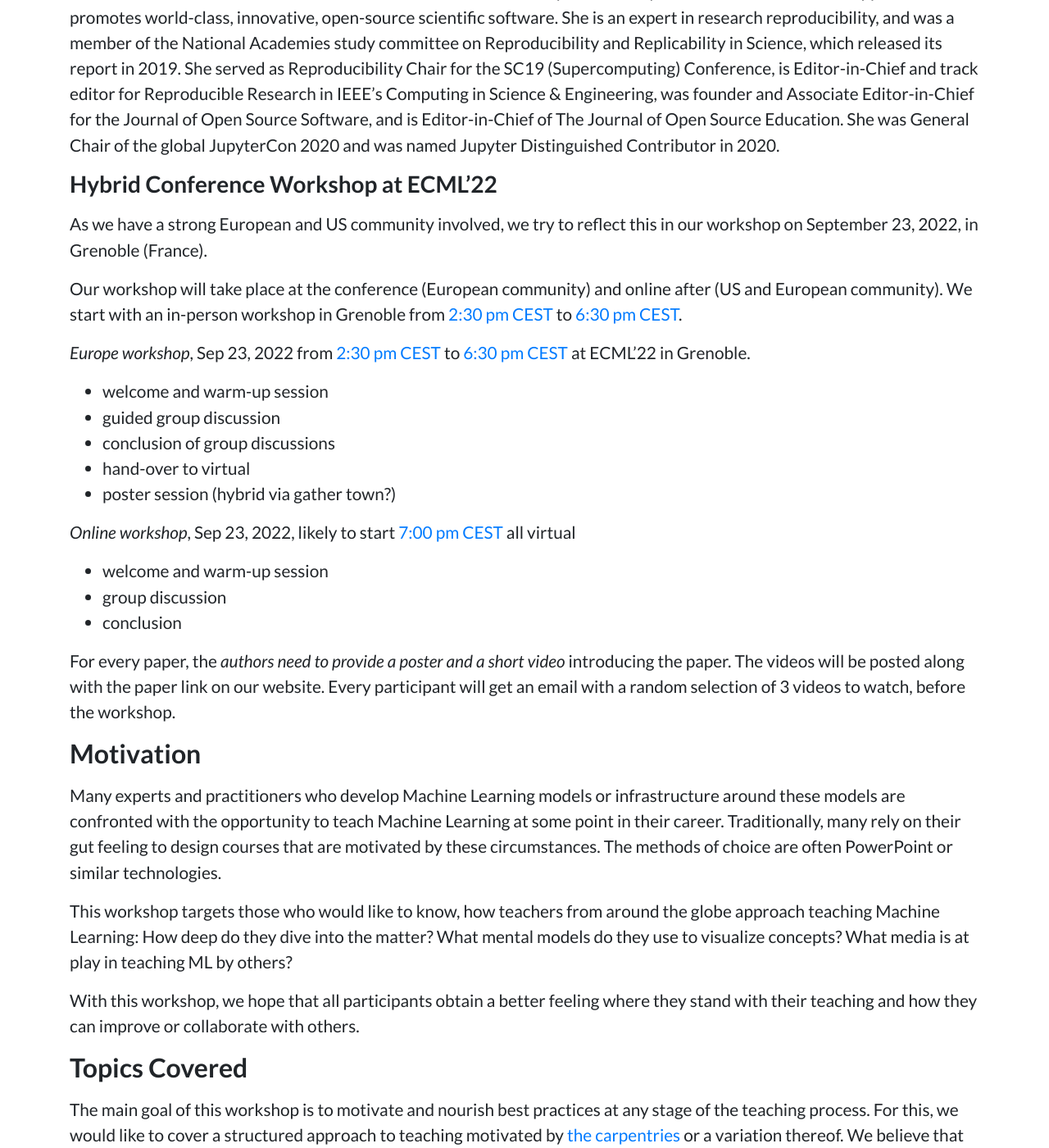
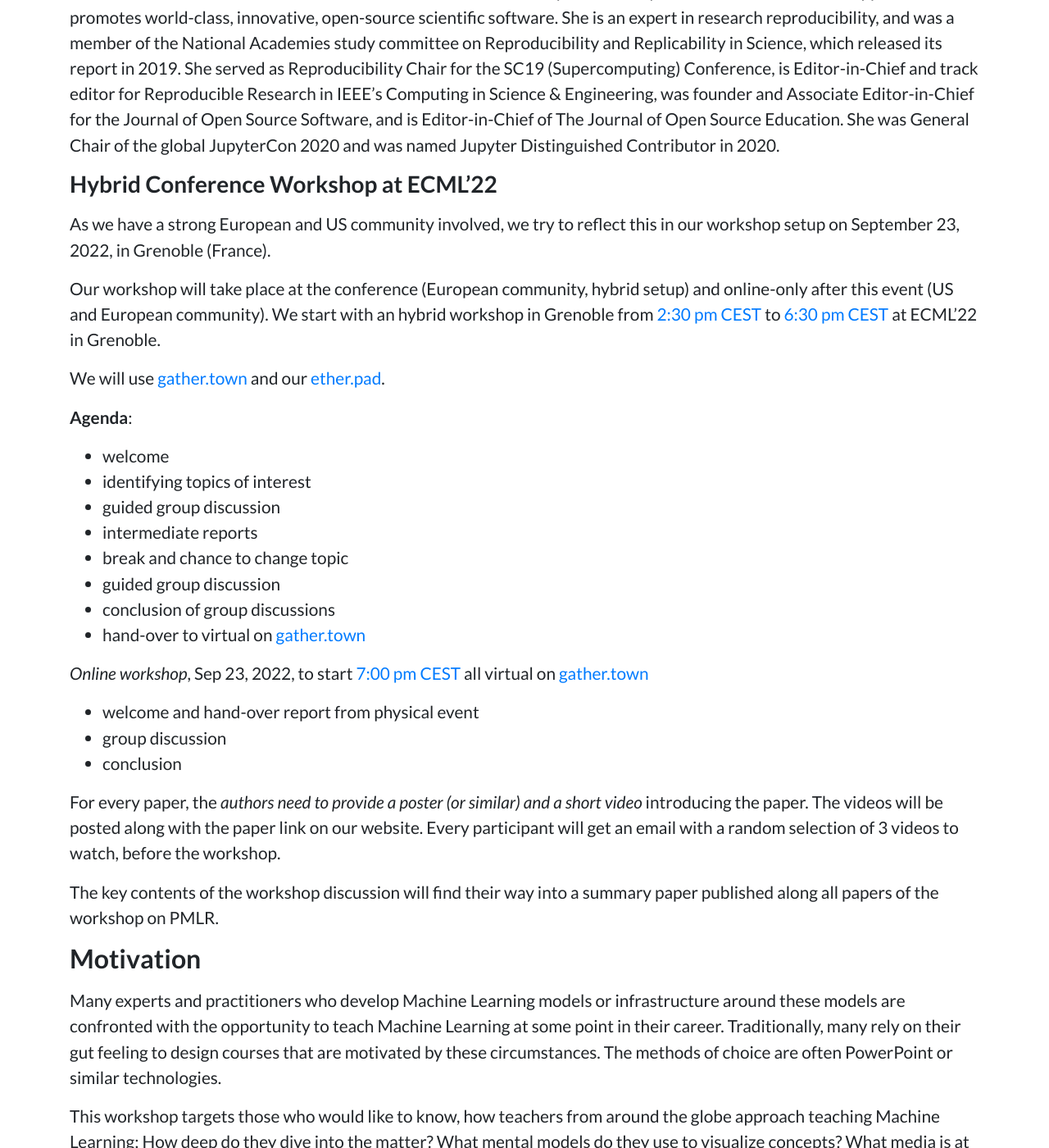
Before and after one commit to teaching-ml/2022, a Jekyll site: the page built from index.md, in a window 1280 px wide and 1400 px high, scrolled down 4004 px. Shown: the whole window at 82% size. Built offline with Jekyll 4.4.1, drawn with Linux system fonts in a browser that asks for light colours.

Commit message:
update to workshop agenda

```diff
--- a/index.md
+++ b/index.md
@@ -107,26 +107,32 @@ Distinguished Contributor in 2020.
 
 ### Hybrid Conference Workshop at ECML'22
 
-As we have a strong European and US community involved, we try to reflect this in our workshop on September 23, 2022, in Grenoble (France).
+As we have a strong European and US community involved, we try to reflect this in our workshop setup on September 23, 2022, in Grenoble (France).
 
-Our workshop will take place at the conference (European community) and online after (US and European community). We start with an in-person workshop in Grenoble from [2:30 pm CEST](https://www.timeanddate.com/worldclock/fixedtime.html?iso=20220923T1230) to [6:30 pm CEST](https://www.timeanddate.com/worldclock/fixedtime.html?iso=20220923T1630).
+Our workshop will take place at the conference (European community, hybrid setup) and online-only after this event (US and European community). We start with an hybrid workshop in Grenoble from [2:30 pm CEST](https://www.timeanddate.com/worldclock/fixedtime.html?iso=20220923T1230) to [6:30 pm CEST](https://www.timeanddate.com/worldclock/fixedtime.html?iso=20220923T1630) at ECML'22 in Grenoble.
 
-*Europe workshop*, Sep 23, 2022 from [2:30 pm CEST](https://www.timeanddate.com/worldclock/fixedtime.html?iso=20220923T1230) to [6:30 pm CEST](https://www.timeanddate.com/worldclock/fixedtime.html?iso=20220923T1630) at ECML'22 in Grenoble.
+We will use [gather.town](https://app.gather.town/invite?token=nR7dgxAjGGiQyd7WJWkSvl1tNyhdtrJc) and our [ether.pad](https://etherpad.wikimedia.org/p/TeachML2022).
 
-- welcome and warm-up session
+**Agenda**:
+
+- welcome
+- identifying topics of interest
+- guided group discussion
+- intermediate reports
+- break and chance to change topic
 - guided group discussion
 - conclusion of group discussions
-- hand-over to virtual
-- poster session (hybrid via gather town?)
+- hand-over to virtual on [gather.town](https://app.gather.town/invite?token=nR7dgxAjGGiQyd7WJWkSvl1tNyhdtrJc)
 
-*Online workshop*, Sep 23, 2022, likely to start [7:00 pm CEST](https://www.timeanddate.com/worldclock/fixedtime.html?iso=20220923T1700) all virtual
+*Online workshop*, Sep 23, 2022, to start [7:00 pm CEST](https://www.timeanddate.com/worldclock/fixedtime.html?iso=20220923T1700) all virtual on [gather.town](https://app.gather.town/invite?token=nR7dgxAjGGiQyd7WJWkSvl1tNyhdtrJc)
 
-- welcome and warm-up session
+- welcome and hand-over report from physical event
 - group discussion
 - conclusion
 
-For every paper, the *authors need to provide a poster and a short video* introducing the paper. The videos will be posted along with the paper link on our website. Every participant will get an email with a random selection of 3 videos to watch, before the workshop.
+For every paper, the *authors need to provide a poster (or similar) and a short video* introducing the paper. The videos will be posted along with the paper link on our website. Every participant will get an email with a random selection of 3 videos to watch, before the workshop.
 
+The key contents of the workshop discussion will find their way into a summary paper published along all papers of the workshop on PMLR.
 
 ## Motivation
 
```
